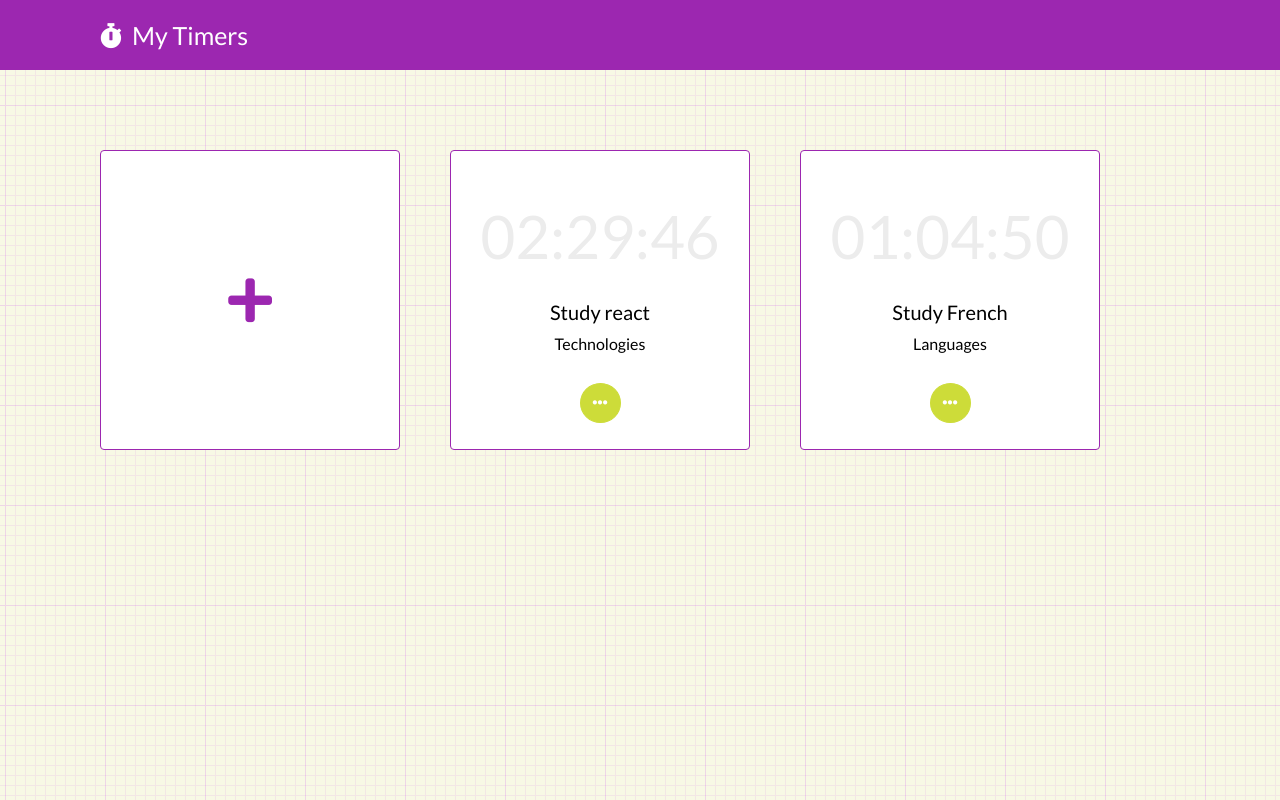
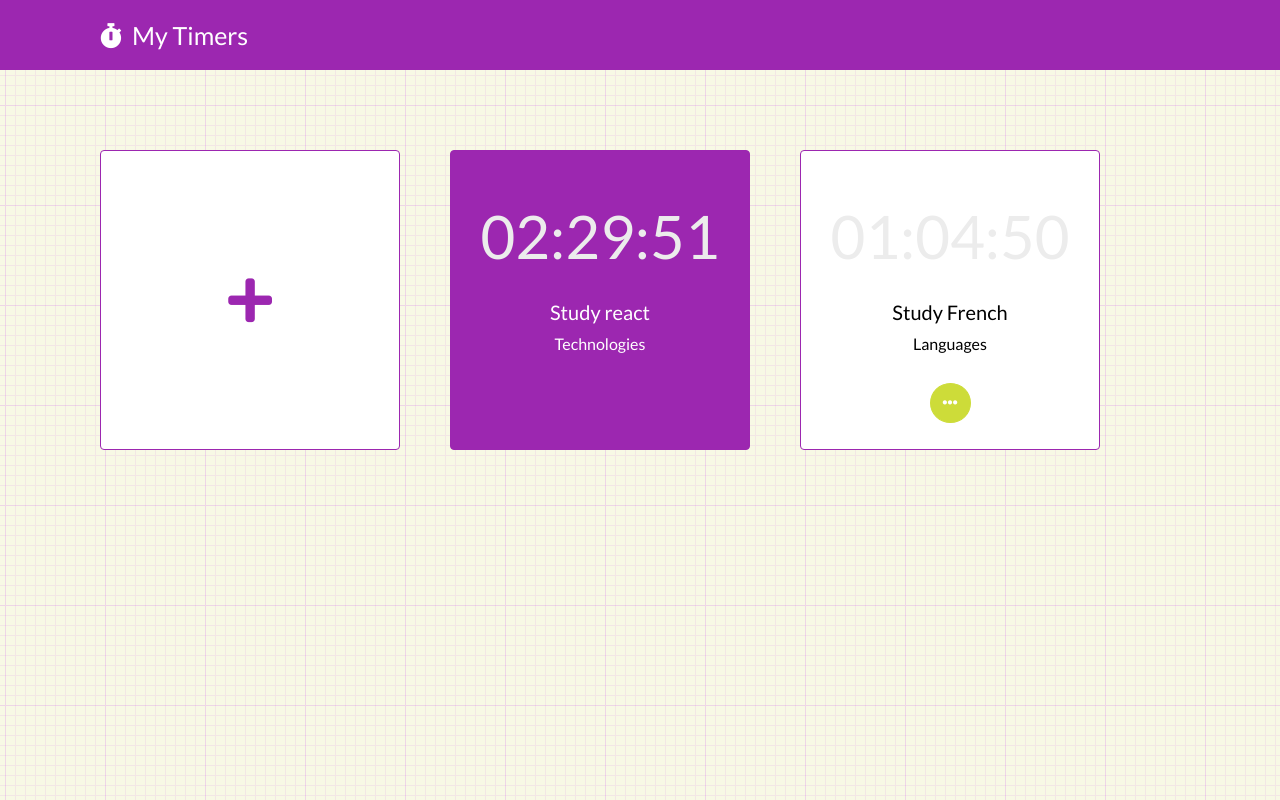
Before and after one commit to gabyvs/react-timers, a React (Create React App) app: page / in a window 1280 px wide. Built offline with nearby package versions, Linux system fonts and the light colour scheme.

Commit message:
Add inverse data flow.

```diff
--- a/src/components/Card/Card.js
+++ b/src/components/Card/Card.js
@@ -1,5 +1,4 @@
 import React from 'react';
-import PropTypes from 'prop-types';
 import Timer from '../Timer/Timer';
 import Edit from '../Edit/Edit';
 
@@ -8,21 +7,41 @@ class Card extends React.Component {
     isEditing: false
   };
 
+  onClickSave = (timer) => {
+    this.props.onClickSave(timer);
+    this.setState({ isEditing: false });
+  };
+
+  onClickCancel = () => {
+    this.setState({ isEditing: false });
+  };
+
+  onClickEdit = () => {
+    this.setState({ isEditing: true });
+  };
+
+  onClickDelete = (timerId) => {
+    this.props.onClickDelete(timerId);
+    this.setState({ isEditing: false });
+  };
+
+  onClickReset = (timerId) => {
+    this.props.onClickReset(timerId);
+    this.setState({ isEditing: false });
+  };
+
   render() {
     return this.state.isEditing ?
       <Edit
-        {...this.props} /> :
+        {...this.props}
+        onClickSave={this.onClickSave}
+        onClickCancel={this.onClickCancel}
+        onClickDelete={this.onClickDelete}
+        onClickReset={this.onClickReset}/> :
       <Timer
-        {...this.props} />
+        {...this.props}
+        onClickEdit={this.onClickEdit} />
   }
 }
 
-Card.propTypes = {
-  id: PropTypes.string,
-  title: PropTypes.string,
-  project: PropTypes.string,
-  elapsed: PropTypes.number,
-  runningSince: PropTypes.number
-};
-
 export default Card;
--- a/src/components/Create/Create.js
+++ b/src/components/Create/Create.js
@@ -11,10 +11,22 @@ class Create extends React.Component {
     this.setState({ isActive: true});
   };
 
+  onClickSave = (timer) => {
+    this.props.onClickSave(timer);
+    this.setState({ isActive: false });
+  };
+
+  onClickCancel = () => {
+    this.setState({ isActive: false });
+  };
+
   render() {
     if (this.state.isActive) {
       return (
-        <Edit />
+        <Edit
+          {...this.props}
+          onClickSave={this.onClickSave}
+          onClickCancel={this.onClickCancel} />
       );
     } else {
       return (
--- a/src/components/Edit/Edit.js
+++ b/src/components/Edit/Edit.js
@@ -8,9 +8,25 @@ class Edit extends React.Component {
     project: this.props.project || ''
   };
 
-  handleChange = e => {
+  onChange = e => {
     const { name, value } = e.target;
     this.setState({ [name]: value });
+  };
+
+  onClickSave = () => {
+    this.props.onClickSave({
+      id: this.props.id,
+      title: this.state.title,
+      project: this.state.project
+    });
+  };
+
+  onClickDelete = () => {
+    this.props.onClickDelete(this.props.id);
+  };
+
+  onClickReset = () => {
+    this.props.onClickReset(this.props.id);
   };
 
   render() {
@@ -24,7 +40,7 @@ class Edit extends React.Component {
               type="text"
               name="title"
               value={this.state.title}
-              onChange={this.handleChange} />
+              onChange={this.onChange} />
           </div>
           <div className="row">
             <label>Project</label>
@@ -32,19 +48,27 @@ class Edit extends React.Component {
               type="text"
               name="project"
               value={this.state.project}
-              onChange={this.handleChange}/>
+              onChange={this.onChange}/>
           </div>
           <div className="row button-row">
-            <button className="cancel-btn">Cancel</button>
-            <button className="save-btn">{btnText}</button>
+            <button
+              className="cancel-btn"
+              onClick={this.props.onClickCancel}>Cancel</button>
+            <button
+              className="save-btn"
+              onClick={this.onClickSave}>{btnText}</button>
           </div>
           {
-            //title &&
+            this.props.title &&
             (
               <>
                 <hr className="divider"/>
-                <button className="reset-btn">Reset</button>
-                <button className="delete-btn">Delete</button>
+                <button
+                  className="reset-btn"
+                  onClick={this.onClickReset}>Reset</button>
+                <button
+                  className="delete-btn"
+                  onClick={this.onClickDelete}>Delete</button>
               </>
             )
           }
@@ -57,6 +81,10 @@ class Edit extends React.Component {
 Edit.propTypes = {
   title: PropTypes.string,
   project: PropTypes.string,
+  onClickCancel: PropTypes.func,
+  onClickSave: PropTypes.func,
+  onClickDelete: PropTypes.func,
+  onClickReset: PropTypes.func
 };
 
 export default Edit;
--- a/src/components/List/List.js
+++ b/src/components/List/List.js
@@ -2,6 +2,7 @@ import React from 'react';
 import uuid from 'uuid';
 import Card from '../Card/Card';
 import Create from '../Create/Create';
+import TimerService from '../../services/timerService';
 import './List.css';
 
 class List extends React.Component {
@@ -23,16 +24,93 @@ class List extends React.Component {
     ]
   };
 
+  createTimer = timer => {
+    const newTimer = TimerService.newTimer(timer);
+    this.setState({
+      timers: [newTimer].concat(this.state.timers)
+    });
+  };
+
+  updateTimer = ({ id, title, project}) => {
+    this.setState({
+      timers: this.state.timers.map((timer) => {
+        if (timer.id === id) {
+          return Object.assign({}, timer, {
+            title: title,
+            project: project
+          });
+        }
+        return timer;
+      })
+    })
+  };
+
+  deleteTimer = timerId => {
+    this.setState({
+      timers: this.state.timers.filter(timer => timer.id !== timerId)
+    });
+  };
+
+  resetTimer = timerId => {
+    this.setState({
+      timers: this.state.timers.map((timer) => {
+        if (timer.id === timerId) {
+          return Object.assign({}, timer, {
+            elapsed: 0
+          });
+        }
+        return timer;
+      })
+    })
+  };
+
+  startTimer = (timerId) => {
+    const now = Date.now();
+
+    this.setState({
+      timers: this.state.timers.map(timer => {
+        if (timer.id === timerId) {
+          return Object.assign({}, timer, {
+            runningSince: now
+          });
+        }
+        return timer;
+      })
+    });
+  };
+
+  stopTimer = (timerId) => {
+    const now = Date.now();
+
+    this.setState({
+      timers: this.state.timers.map(timer => {
+        if (timer.id === timerId) {
+          const lastElapsed = now - timer.runningSince;
+          return Object.assign({}, timer, {
+            elapsed: timer.elapsed + lastElapsed,
+            runningSince: null
+          });
+        }
+        return timer;
+      })
+    });
+  };
+
   render() {
     const timers = this.state.timers.map(timer => (
       <Card
         key={timer.id}
-        {...timer} />
+        {...timer}
+        onClickSave={this.updateTimer}
+        onClickDelete={this.deleteTimer}
+        onClickReset={this.resetTimer}
+        onTimerStart={this.startTimer}
+        onTimerStop={this.stopTimer}/>
     ));
 
     return (
       <div className="list">
-        <Create />
+        <Create onClickSave={this.createTimer}/>
         { timers }
       </div>
     );
--- a/src/components/Timer/Timer.js
+++ b/src/components/Timer/Timer.js
@@ -3,28 +3,62 @@ import PropTypes from 'prop-types';
 import TimerService from '../../services/timerService';
 import './Timer.css';
 
-const Timer = (props) => {
-  const elapsedStr = TimerService.renderElapsedString(props.elapsed);
-  const timerClass = props.isRunning ? 'timer running' : 'timer';
+class Timer extends React.Component {
+  state = {
+    isRunning: !!this.props.runningSince
+  };
+
+  componentDidMount() {
+    this.forceUpdateInterval = setInterval(() => this.forceUpdate(), 250);
+  }
+
+  componentWillUnmount() {
+    clearInterval(this.forceUpdateInterval);
+  }
+
+  onClickComponent = () => {
+    if (this.state.isRunning) {
+      this.props.onTimerStop(this.props.id);
+    } else {
+      this.props.onTimerStart(this.props.id);
+    }
+    this.setState({
+      isRunning: !this.state.isRunning
+    });
+  };
+
+  onClickEdit = (e) => {
+    e.preventDefault();
+    this.props.onClickEdit();
+  };
+
+  render() {
+    const elapsedStr = TimerService.renderElapsedString(this.props.elapsed, this.props.runningSince);
+    const timerClass = this.state.isRunning ? 'timer running' : 'timer';
 
     return (
-    <div className={timerClass}>
+      <div
+        className={timerClass}
+        onClick={this.onClickComponent}>
         <div className="upper">
           <span>{elapsedStr}</span>
         </div>
         <div className="lower">
-        <div className="title">{props.title}</div>
-        <div className="project">{props.project}</div>
+          <div className="title">{this.props.title}</div>
+          <div className="project">{this.props.project}</div>
           {
-          !props.isRunning &&
-          <button className="more">
+            !this.state.isRunning &&
+            <button
+              className="more"
+              onClick={this.onClickEdit}>
               <i className="fas fa-ellipsis-h more-icon"></i>
             </button>
           }
         </div>
       </div>
     );
-};
+  }
+}
 
 Timer.propTypes = {
   id: PropTypes.string,
@@ -32,7 +66,10 @@ Timer.propTypes = {
   project: PropTypes.string,
   elapsed: PropTypes.number,
   runningSince: PropTypes.number,
-  isRunning: PropTypes.bool
+  isRunning: PropTypes.bool,
+  onClickEdit: PropTypes.func,
+  onTimerStart: PropTypes.func,
+  onTimerStop: PropTypes.func
 };
 
 export default Timer;
--- a/src/services/timerService.js
+++ b/src/services/timerService.js
@@ -1,3 +1,18 @@
+import uuid from 'uuid';
+
+/* Helper functions for timers CRUD */
+function newTimer(attrs = {}) {
+  const timer = {
+    title: attrs.title || 'Timer',
+    project: attrs.project || 'Project',
+    id: uuid.v4(),
+    elapsed: 0,
+  };
+
+  return timer;
+}
+
+/* Helper functions for displaying time */
 function renderElapsedString(elapsed, runningSince) {
   let totalElapsed = elapsed;
   if (runningSince) {
@@ -27,7 +42,8 @@ function pad(numberString, size) {
 }
 
 const TimerService = {
-  renderElapsedString
+  renderElapsedString,
+  newTimer
 };
 
 export default TimerService;
```
Lines whose indentation alone changed are shown as unchanged.
